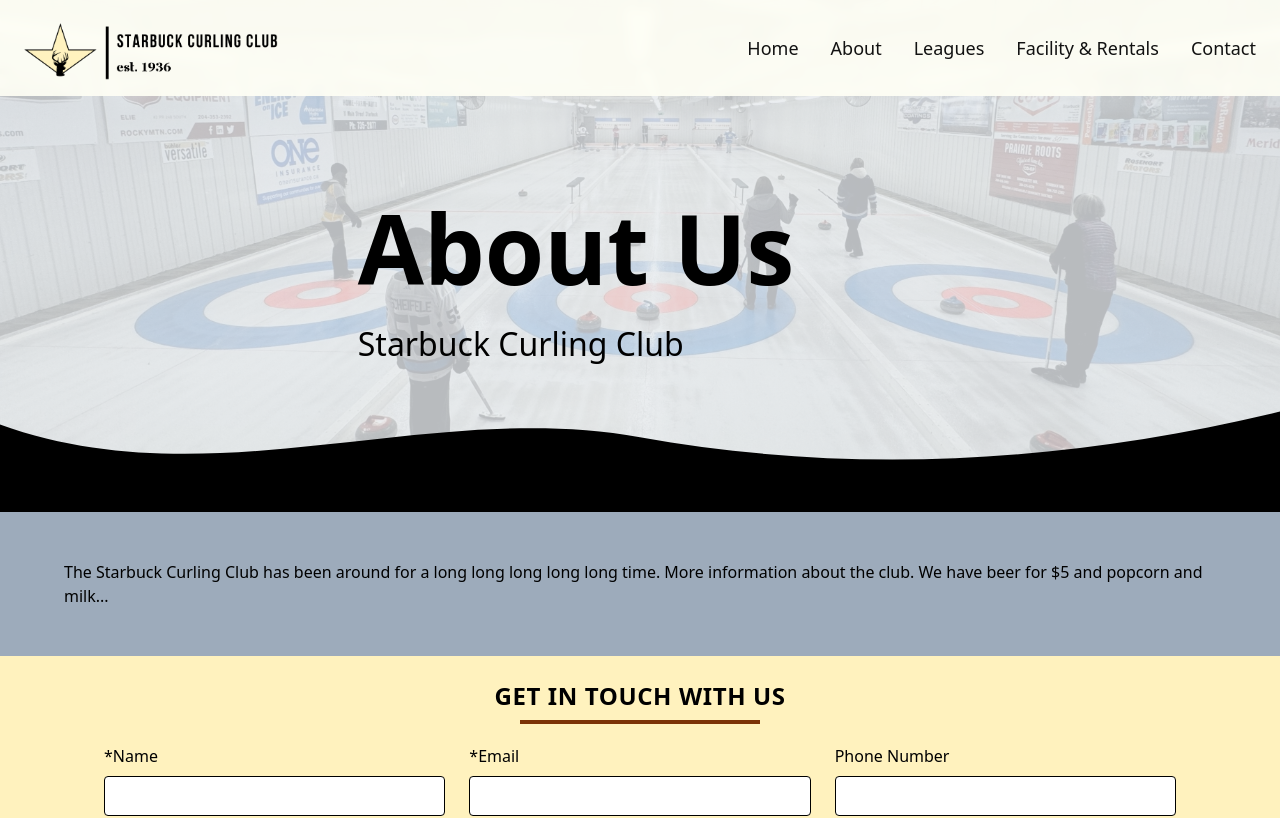
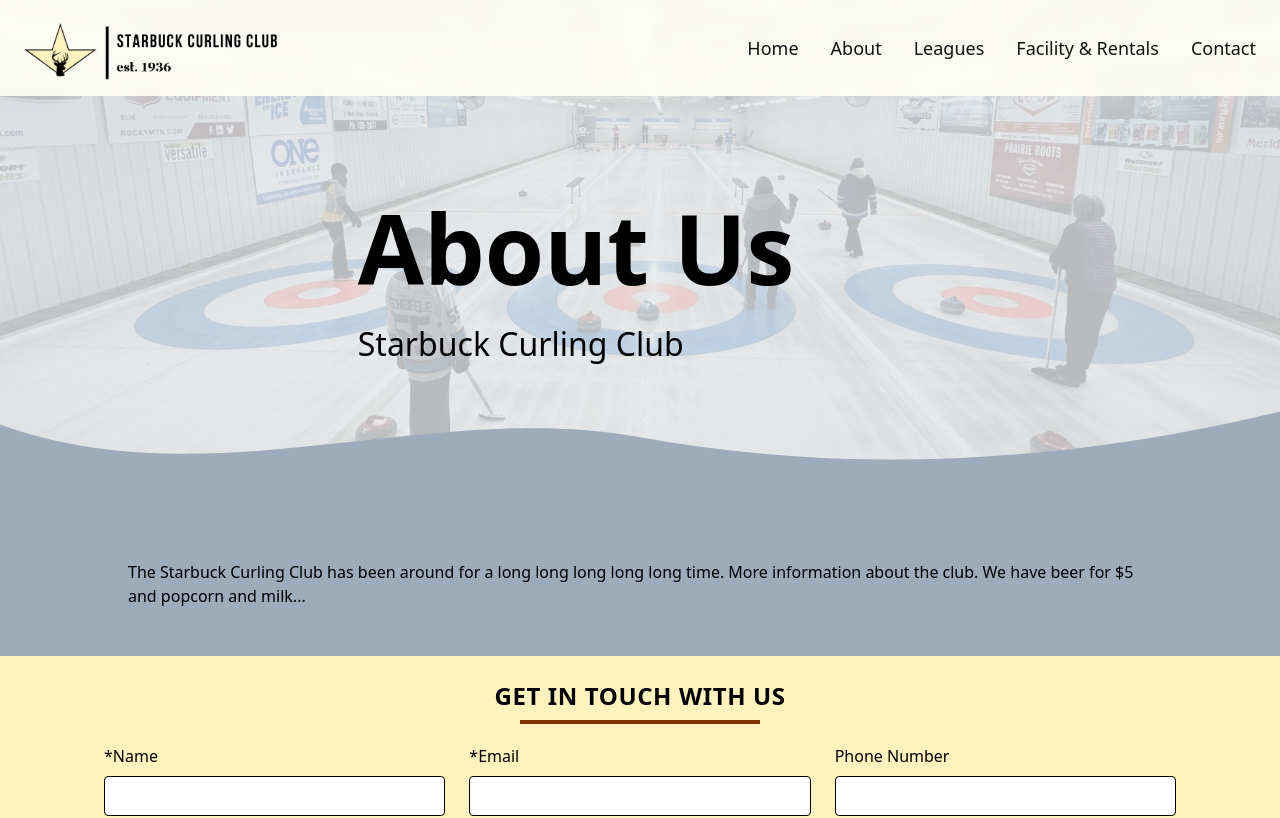
Before and after one commit to Azarov204/starbuck-curling, a React (Vite) app: page /about in a window 1280 px wide. Shown: the top 818 px of the page. Built offline with nearby package versions, Linux system fonts and the light colour scheme.

Commit message:
Add bottomMaskColor parameter to all pages using it

```diff
--- a/src/components/LeagueInfo/LeagueInfo.jsx
+++ b/src/components/LeagueInfo/LeagueInfo.jsx
@@ -1,7 +1,13 @@
-const LeagueInfo = ({name, desc, startDay, gameDay, scheduleImg, registerInfo}) => {
-
+const LeagueInfo = ({
+  name,
+  desc,
+  startDay,
+  gameDay,
+  scheduleImg,
+  registerInfo,
+}) => {
   return (
-    <div className="mx-auto max-w-7xl px-12 py-4">
+    <div className="mx-auto max-w-5xl px-12 py-4">
       <h4 className="font-bold uppercase">{name}</h4>
       <p>{desc}</p>
       <h6 className="font-bold tracking-tight mt-3">DRAW TIMES</h6>
@@ -21,6 +27,6 @@
       {/*</ul>*/}
     </div>
   );
-}
+};
 
 export default LeagueInfo;
--- a/src/index.css
+++ b/src/index.css
@@ -49,7 +49,7 @@
 
 .hero-title {
   @apply font-bold;
-  font-size: clamp(2.25rem, 8vw, 6rem);
+  font-size: clamp(3rem, 8vw, 6rem);
 }
 
 .hero-subtitle {
--- a/src/pages/About/About.jsx
+++ b/src/pages/About/About.jsx
@@ -9,14 +9,13 @@
         backgroundImage={image}
         title="About Us"
         description="Starbuck Curling Club"
+        bottomMaskColor={"var(--color-website-bg-1)"}
       />
-      <div className="container">
-        <p className="mx-auto max-w-7xl px-16 p-12">
-          The Starbuck Curling Club has been around for a long long long long
-          long time. More information about the club. We have beer for $5 and
-          popcorn and milk...
-        </p>
-      </div>
+      <p className="mx-auto max-w-6xl px-16 p-12">
+        The Starbuck Curling Club has been around for a long long long long long
+        time. More information about the club. We have beer for $5 and popcorn
+        and milk...
+      </p>
       <Contact />
     </>
   );
--- a/src/pages/Facility/Facility.jsx
+++ b/src/pages/Facility/Facility.jsx
@@ -3,22 +3,22 @@
 import HeroText from "../../components/Hero/HeroText.jsx";
 
 const Facility = () => {
-
   return (
     <>
       <HeroText
         backgroundImage={image}
         title="Facility & Rentals"
-        description="Rent from us, our ICE wont deport you..."
+        description="Come eat, drink, and curl!"
+        bottomMaskColor={"var(--color-website-bg-1)"}
       />
       <div>
         <p className="mx-auto max-w-7xl p-12">
           Ice rental - $45 per sheet for 2 hours
         </p>
       </div>
-      <Contact/>
+      <Contact />
     </>
   );
-}
+};
 
 export default Facility;
--- a/src/pages/Home/Home.jsx
+++ b/src/pages/Home/Home.jsx
@@ -3,6 +3,7 @@
 import Poster from "../../components/Poster/Poster.jsx";
 import Sponsors from "../../components/Sponsors/Sponsors.jsx";
 import SlideShow from "../../components/SlideShow/SlideShow.jsx";
+import Map from "../../components/Map/Map.jsx";
 import bg from "../../assets/heros/image_2_crop.jpg";
 import logo from "../../assets/logos/starbuck_1.png";
 import poster from "../../assets/posters/poster.png";
@@ -39,12 +40,16 @@
 const Home = () => {
   return (
     <>
-      <HeroLogo backgroundImage={bg} logo={logo}></HeroLogo>
+      <HeroLogo
+        backgroundImage={bg}
+        logo={logo}
+        bottomMaskColor={"var(--color-website-bg-1)"}
+      ></HeroLogo>
       <div className="grow">
         <div className="mx-auto max-w-5xl px-16 pb-12">
-          <h4 className="flex justify-center font-bold pb-4">
+          <h5 className="flex justify-center font-bold pb-4">
             Welcome to the Starbuck Curling Club!
-          </h4>
+          </h5>
           <h6 className="text-center py-2">
             We’re a small-town club in Starbuck, Manitoba where community comes
             first. Home of Ernie’s bar, our strong sense of camaraderie makes
@@ -60,9 +65,10 @@
         </div>
       </div>
       <Poster image={poster} />
-      <SlideShow images={images} />
+      {/* <SlideShow images={images} /> */}
       <Sponsors />
       <Contact />
+      <Map />
     </>
   );
 };
--- a/src/pages/Leagues/Leagues.jsx
+++ b/src/pages/Leagues/Leagues.jsx
@@ -11,16 +11,19 @@
         backgroundImage={image}
         title="Leagues"
         description="Come play!"
+        bottomMaskColor={"var(--color-website-bg-1)"}
       />
-      <div className="mx-auto max-w-6xl px-16 pb-6">
+      <div className="mx-auto max-w-7xl px-16 pb-6">
         <h6 className="text-center py-2">
-          The Starbuck Curling Club hosts both men’s and ladies leagues
-          that run through the winter from November through March.
-          Our ladies curl on Tuesday nights with the men curling on one of Wednesday and Thursday nights.
-          There is always room for new teams and spares are welcomed. If you’re interested in joining or have
-          any questions about any of the men’s or ladies leagues, please reach out using the contact form.
+          The Starbuck Curling Club hosts both men’s and ladies leagues that run
+          through the winter from November through March. Our ladies curl on
+          Tuesday nights with the men curling on one of Wednesday and Thursday
+          nights. There is always room for new teams and spares are welcomed. If
+          you’re interested in joining or have any questions about any of the
+          men’s or ladies leagues, please reach out using the contact form.
         </h6>
       </div>
+      <div>
         <LeagueInfo
           name="Men's League"
           desc="Tranditional competition and camaraderie"
@@ -29,6 +32,8 @@
           scheduleImg={scheduleImg}
           registerInfo="Adam: (204) 222-2222 | email@email.com"
         />
+      </div>
+      <div className="pb-10">
         <LeagueInfo
           name="Women's League"
           desc="Tranditional competition and camaraderie for women"
@@ -37,7 +42,8 @@
           scheduleImg={scheduleImg}
           registerInfo="Adamithy: (204) 222-2222 | email@email.com"
         />
-      <Contact/>
+      </div>
+      <Contact />
     </>
   );
 };
```
Lines whose indentation alone changed are shown as unchanged.
